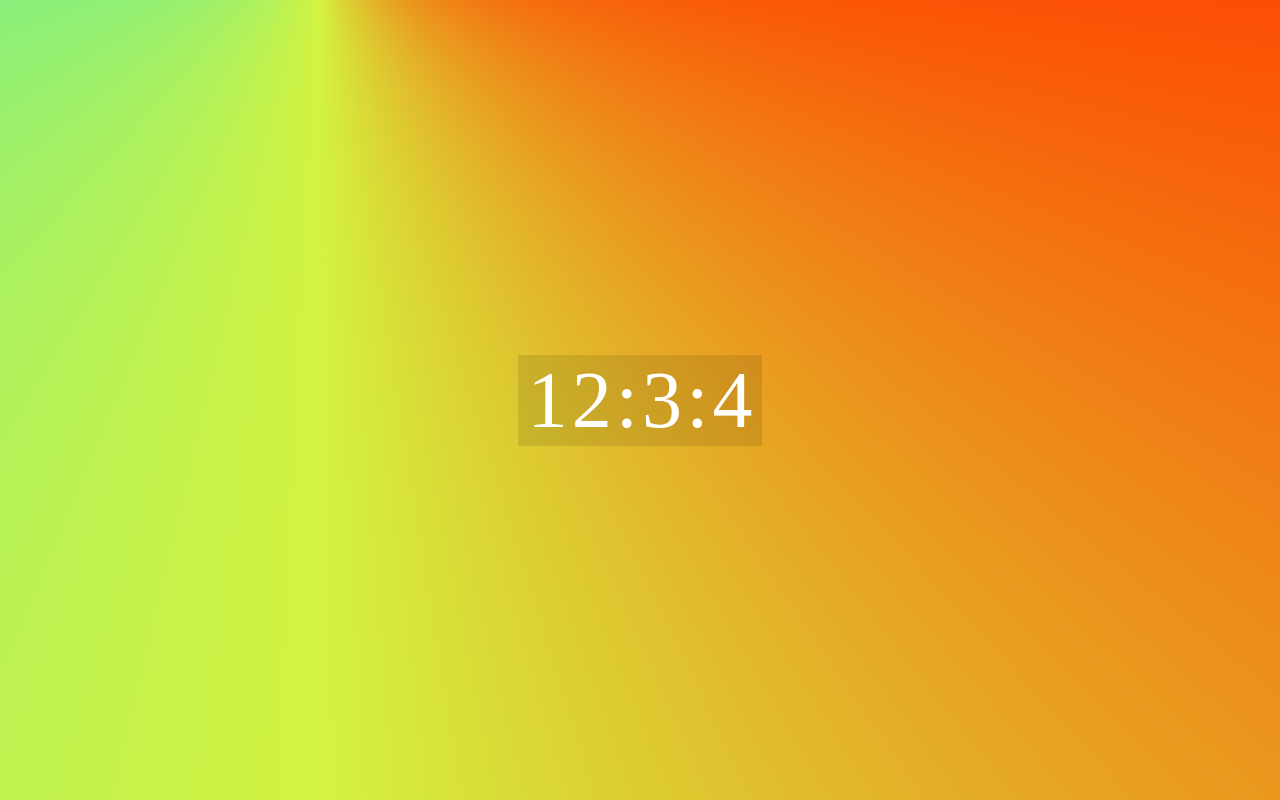
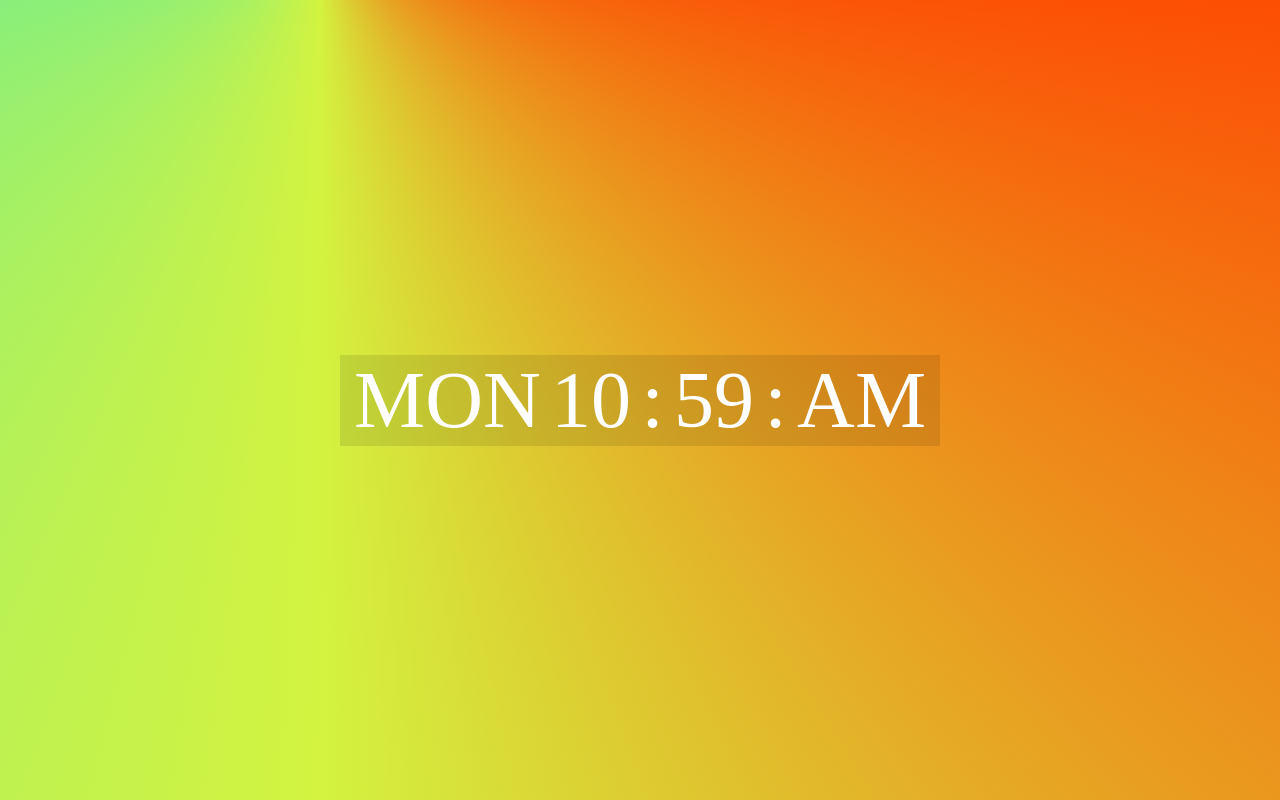
Before and after one commit to MMII0220/Electronic-Clock, a plain HTML site: page index.html in a window 1280 px wide. Drawn offline with Linux system fonts and the light colour scheme.

Commit message:
finished project

```diff
--- a/main.js
+++ b/main.js
@@ -1,10 +1,35 @@
 let day = document.querySelector('.day'),
-  hour = document.querySelector('.hour'),
-  minute = document.querySelector('.minute'),
-  meridiem = document.querySelector('.meridiem');
+  hours = document.querySelector('.hour'),
+  minutes = document.querySelector('.minute'),
+  meridiem = document.querySelector('.meridiem'),
+  today = new Date();
 
-function timer() {
-    day =
+let week = {
+  1: 'MON',
+  2: 'TUE',
+  3: 'WED',
+  4: 'THU',
+  5: 'FRI',
+  6: 'SAT',
+  7: 'SUN',
+};
+
+function time(t) {
+  d = t.getDay();
+  h = t.getHours();
+  m = t.getMinutes();
+  mer = t.getHours();
+
+  day.innerHTML = `${week[d]}`;
+
+  if (h > 9) hours.innerHTML = `${h}`;
+  else hours.innerHTML = `0${h}`;
+
+  if (m > 9) minutes.innerHTML = `${m}`;
+  else minutes.innerHTML = `0${m}`;
+
+  if (mer > 11) meridiem.innerHTML = `PM`;
+  else meridiem.innerHTML = `AM`;
 }
 
-setInterval(timer, 1000);
+time(today);
--- a/style.css
+++ b/style.css
@@ -6,6 +6,8 @@ body {
   color: #fff;
 
   font-size: 5rem;
+
+  overflow-x: hidden;
 }
 .main {
   background: conic-gradient(
@@ -36,8 +38,7 @@ body {
   width: fit-content;
   background: rgba(0, 0, 0, 0.1);
   margin: 0 auto;
-  padding-right: 20px;
-  padding-left: 20px;
+  padding: 0 40px;
 }
 .day {
   padding-right: 2%;
@@ -51,3 +52,9 @@ body {
 .minute {
   padding-right: 2%;
 }
+
+@media (max-width: 700px) {
+  .time {
+    flex-direction: column;
+  }
+}
```
